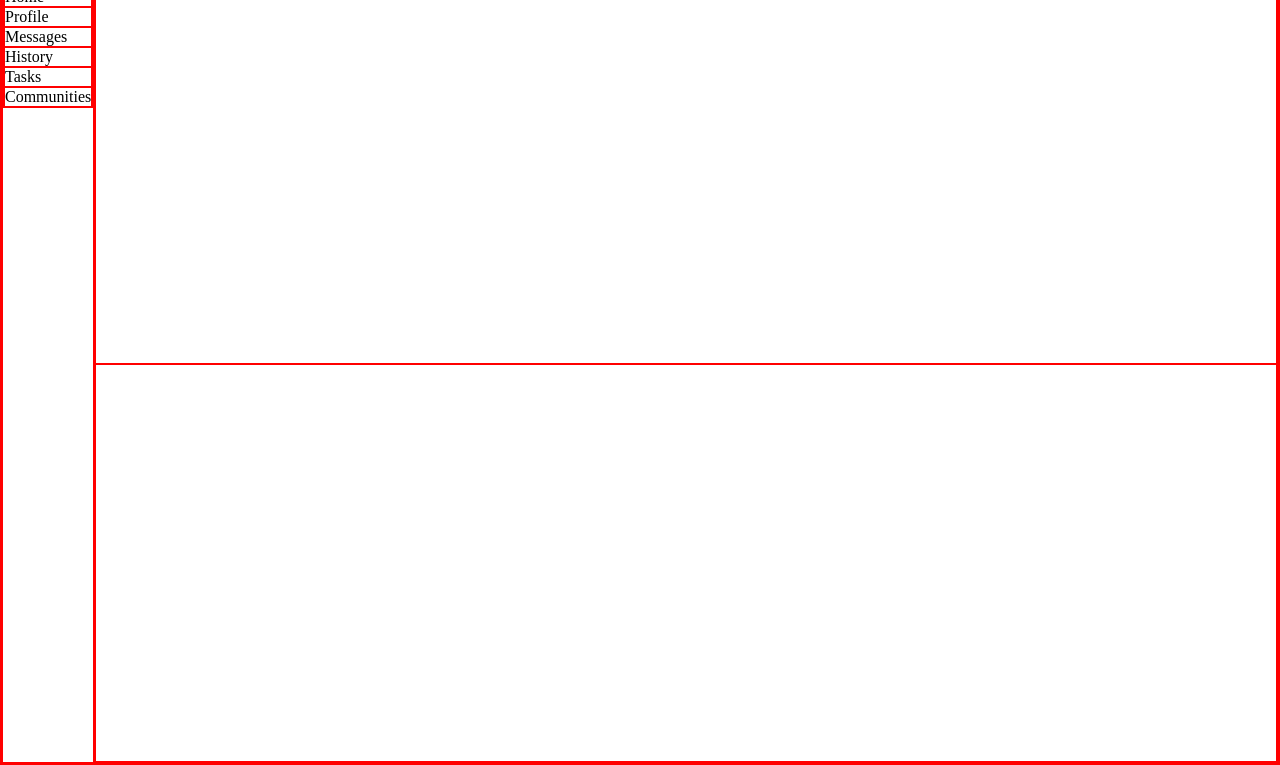
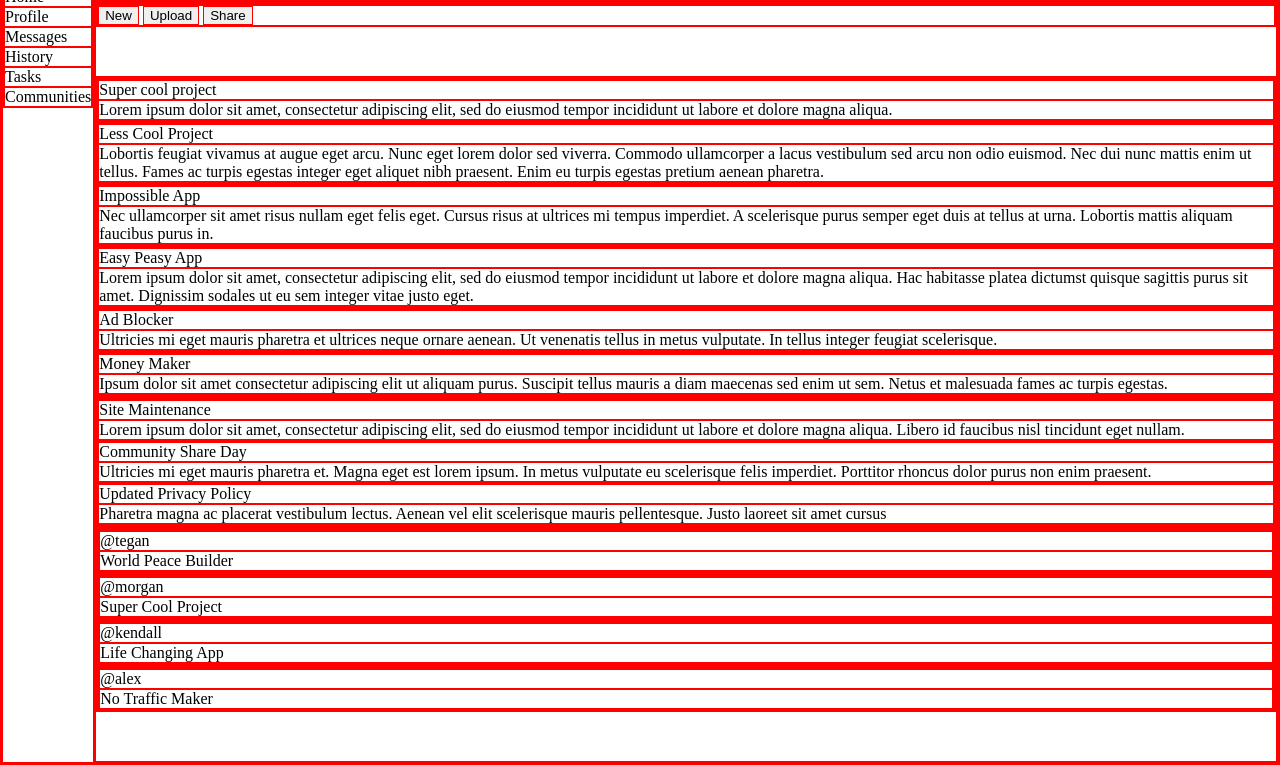
Before and after one commit to arjovr/dashboard, a plain HTML site: page index.html in a window 1280 px wide. Shown: the part 37-802 px from the top of the page. Drawn offline with Linux system fonts and the light colour scheme.

Commit message:
add some content

```diff
--- a/index.html
+++ b/index.html
@@ -1,17 +1,15 @@
 <!DOCTYPE html>
 <html lang="en">
   <head>
-    <meta charset="UTF-8">
-    <meta http-equiv="X-UA-Compatible" content="IE=edge">
-    <meta name="viewport" content="width=device-width, initial-scale=1.0">
+    <meta charset="UTF-8" />
+    <meta http-equiv="X-UA-Compatible" content="IE=edge" />
+    <meta name="viewport" content="width=device-width, initial-scale=1.0" />
     <title>Admin dashboard</title>
-    <link rel="stylesheet" href="style.css">
+    <link rel="stylesheet" href="style.css" />
   </head>
   <body>
     <div class="sidebar">
-        <div class="logo">
-            Dashboard
-        </div>
+      <div class="logo">Dashboard</div>
       <ul class="menu">
         <li>Home</li>
         <li>Profile</li>
@@ -19,16 +17,146 @@
         <li>History</li>
         <li>Tasks</li>
         <li>Communities</li>
-
       </ul>
     </div>
 
     <div class="main-container">
       <header>
-
+        <div class="upper-header">
+          <div class="search-icon"></div>
+          <input type="search" name="searchbar" id="searchbar" />
+          <div class="notifications-icon"></div>
+          <div class="avatar"></div>
+          <div class="profile-name"></div>
+        </div>
+        <div class="down-header">
+          <div class="big-avatar-icon"></div>
+          <div class="profile-container">
+            <div class="greetings"></div>
+            <div class="big-profile-name"></div>
+          </div>
+          <div class="header-buttons">
+            <button>New</button>
+            <button>Upload</button>
+            <button>Share</button>
+          </div>
+        </div>
       </header>
       <main>
-
+        <div class="projects-container">
+          <div class="project">
+            <div class="project-title">Super cool project</div>
+            <div class="project-description">
+              Lorem ipsum dolor sit amet, consectetur adipiscing elit, sed do
+              eiusmod tempor incididunt ut labore et dolore magna aliqua.
+            </div>
+            <div class="project-actions"></div>
+          </div>
+          <div class="project">
+            <div class="project-title">Less Cool Project</div>
+            <div class="project-description">
+              Lobortis feugiat vivamus at augue eget arcu. Nunc eget lorem dolor
+              sed viverra. Commodo ullamcorper a lacus vestibulum sed arcu non
+              odio euismod. Nec dui nunc mattis enim ut tellus. Fames ac turpis
+              egestas integer eget aliquet nibh praesent. Enim eu turpis egestas
+              pretium aenean pharetra.
+            </div>
+            <div class="project-actions"></div>
+          </div>
+          <div class="project">
+            <div class="project-title">Impossible App</div>
+            <div class="project-description">
+              Nec ullamcorper sit amet risus nullam eget felis eget. Cursus
+              risus at ultrices mi tempus imperdiet. A scelerisque purus semper
+              eget duis at tellus at urna. Lobortis mattis aliquam faucibus
+              purus in.
+            </div>
+            <div class="project-actions"></div>
+          </div>
+          <div class="project">
+            <div class="project-title">Easy Peasy App</div>
+            <div class="project-description">
+              Lorem ipsum dolor sit amet, consectetur adipiscing elit, sed do
+              eiusmod tempor incididunt ut labore et dolore magna aliqua. Hac
+              habitasse platea dictumst quisque sagittis purus sit amet.
+              Dignissim sodales ut eu sem integer vitae justo eget.
+            </div>
+            <div class="project-actions"></div>
+          </div>
+          <div class="project">
+            <div class="project-title">Ad Blocker</div>
+            <div class="project-description">
+              Ultricies mi eget mauris pharetra et ultrices neque ornare aenean.
+              Ut venenatis tellus in metus vulputate. In tellus integer feugiat
+              scelerisque.
+            </div>
+            <div class="project-actions"></div>
+          </div>
+          <div class="project">
+            <div class="project-title">Money Maker</div>
+            <div class="project-description">
+              Ipsum dolor sit amet consectetur adipiscing elit ut aliquam purus.
+              Suscipit tellus mauris a diam maecenas sed enim ut sem. Netus et
+              malesuada fames ac turpis egestas.
+            </div>
+            <div class="project-actions"></div>
+          </div>
+        </div>
+        <div class="annoucements-container">
+          <div class="annoucement">
+            <div class="annoucement-title">Site Maintenance</div>
+            <div class="annoucement-content">
+              Lorem ipsum dolor sit amet, consectetur adipiscing elit, sed do
+              eiusmod tempor incididunt ut labore et dolore magna aliqua. Libero
+              id faucibus nisl tincidunt eget nullam.
+            </div>
+          </div>
+          <div class="annoucement">
+            <div class="annoucement-title">Community Share Day</div>
+            <div class="annoucement-content">
+              Ultricies mi eget mauris pharetra et. Magna eget est lorem ipsum.
+              In metus vulputate eu scelerisque felis imperdiet. Porttitor
+              rhoncus dolor purus non enim praesent.
+            </div>
+          </div>
+          <div class="annoucement">
+            <div class="annoucement-title">Updated Privacy Policy</div>
+            <div class="annoucement-content">
+              Pharetra magna ac placerat vestibulum lectus. Aenean vel elit
+              scelerisque mauris pellentesque. Justo laoreet sit amet cursus
+            </div>
+          </div>
+        </div>
+        <div class="trending-container">
+          <div class="trending">
+            <div class="trending-icon"></div>
+            <div class="trending-content">
+              <div class="trending-user">@tegan</div>
+              <div class="trending-project">World Peace Builder</div>
+            </div>
+          </div>
+          <div class="trending">
+            <div class="trending-icon"></div>
+            <div class="trending-content">
+              <div class="trending-user">@morgan</div>
+              <div class="trending-project">Super Cool Project</div>
+            </div>
+          </div>
+          <div class="trending">
+            <div class="trending-icon"></div>
+            <div class="trending-content">
+              <div class="trending-user">@kendall</div>
+              <div class="trending-project">Life Changing App</div>
+            </div>
+          </div>
+          <div class="trending">
+            <div class="trending-icon"></div>
+            <div class="trending-content">
+              <div class="trending-user">@alex</div>
+              <div class="trending-project">No Traffic Maker</div>
+            </div>
+          </div>
+        </div>
       </main>
     </div>
   </body>
```
Lines whose indentation alone changed are shown as unchanged.
